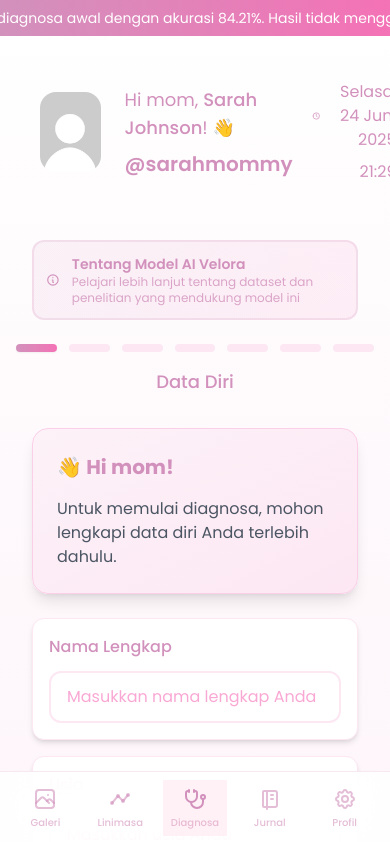
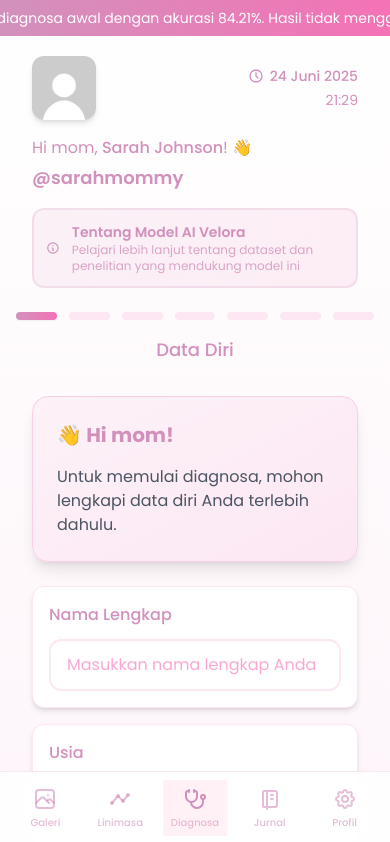
Before and after one commit to Hidayattt24/FE-Velora, a Next.js app: page /main/diagnosa in a window 390 px wide. Shown: the top 842 px of the page. Built offline with nearby package versions, Linux system fonts and the light colour scheme.

Commit message:
fix : ui profile header in mobile

```diff
--- a/src/components/ui/profile-header.tsx
+++ b/src/components/ui/profile-header.tsx
@@ -5,9 +5,43 @@ import { IconClock } from "@tabler/icons-react";
 
 export function ProfileHeader() {
   return (
-    <div className="flex items-center justify-between mb-8 w-full p-6">
+    <div className="relative mb-4">
+      {/* Mobile Design (< 640px) */}
+      <div className="sm:hidden px-4">
+        <div className="flex items-center justify-between mb-4">
+          <div className="w-16 h-16 rounded-xl overflow-hidden shadow-md hover:shadow-lg transition-shadow">
+            <img
+              src="/main/gallery/photo-profile.jpg"
+              alt="Profile"
+              className="w-full h-full object-cover"
+            />
+          </div>
+          <div className="flex flex-col items-end text-[#D291BC]">
+            <div className="flex items-center gap-1.5">
+              <IconClock className="w-4 h-4" />
+              <time className="text-sm font-medium">
+                24 Juni 2025
+              </time>
+            </div>
+            <div className="text-sm mt-1">
+              21:29
+            </div>
+          </div>
+        </div>
+        <div className="space-y-1">
+          <p className="text-base text-[#D291BC]">
+            Hi mom, <span className="font-medium">Sarah Johnson</span>! 👋
+          </p>
+          <h2 className="text-lg font-semibold text-[#D291BC]">
+            @sarahmommy
+          </h2>
+        </div>
+      </div>
+
+      {/* Desktop Design (≥ 640px) */}
+      <div className="hidden sm:flex items-center justify-between w-full px-6">
         <div className="flex items-center gap-6">
-        <div className="w-20 h-20 sm:w-24 sm:h-24 rounded-2xl overflow-hidden">
+          <div className="w-24 h-24 rounded-2xl overflow-hidden shadow-md hover:shadow-lg transition-all hover:scale-105">
             <img
               src="/main/gallery/photo-profile.jpg"
               alt="Profile"
@@ -15,10 +49,10 @@ export function ProfileHeader() {
             />
           </div>
           <div>
-          <p className="text-lg sm:text-xl text-[#D291BC] mb-2">
+            <p className="text-xl text-[#D291BC] mb-2">
               Hi mom, <span className="font-medium">Sarah Johnson</span>! 👋
             </p>
-          <h2 className="text-xl sm:text-2xl font-semibold text-[#D291BC]">
+            <h2 className="text-2xl font-semibold text-[#D291BC]">
               @sarahmommy
             </h2>
           </div>
@@ -26,12 +60,13 @@ export function ProfileHeader() {
         <div className="text-right">
           <div className="flex items-center gap-2 text-[#D291BC]">
             <IconClock className="w-5 h-5" />
-          <time className="text-base sm:text-lg">
+            <time className="text-lg">
               Selasa, 24 Juni 2025
             </time>
           </div>
-        <div className="text-base sm:text-lg text-[#D291BC] mt-2">
+          <div className="text-lg text-[#D291BC] mt-2">
             21:29
+          </div>
         </div>
       </div>
     </div>
```
Lines whose indentation alone changed are shown as unchanged.
